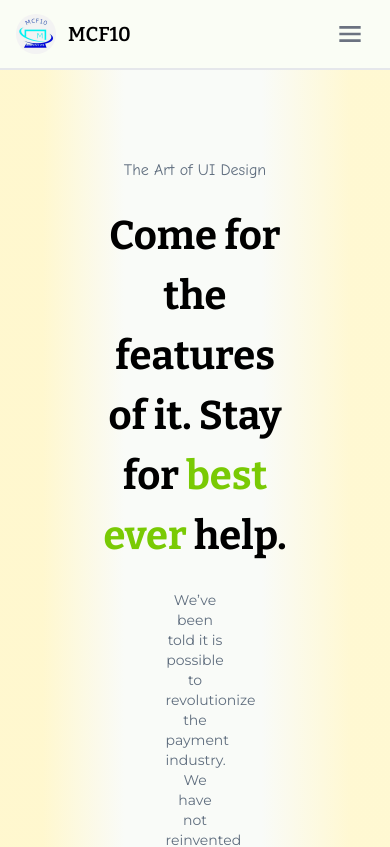
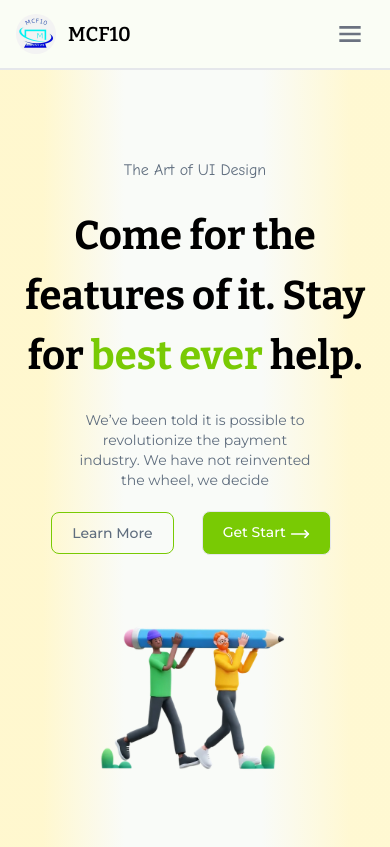
Before and after one commit to Yehtetaung158/team_tast, a React (Vite) app: page / in a window 390 px wide. Shown: the top 847 px of the page. Built offline with nearby package versions, Linux system fonts and the light colour scheme.

Commit message:
responsive fixed in main

```diff
--- a/src/feature/home/components/HeroSection.jsx
+++ b/src/feature/home/components/HeroSection.jsx
@@ -5,7 +5,7 @@ import { MoveRight } from "lucide-react";
 const HeroSection = () => {
   return (
     <div className=" w-full flex flex-col homebg text-center p-2 ">
-      <div className="w-1/2  mx-auto py-[80px] space-y-[24px] ">
+      <div className="lg:w-1/2  mx-auto py-[80px] space-y-[24px] ">
         <div className="font-miniHeader text-paragraph">
           <h5>The Art of UI Design</h5>
         </div>
```
